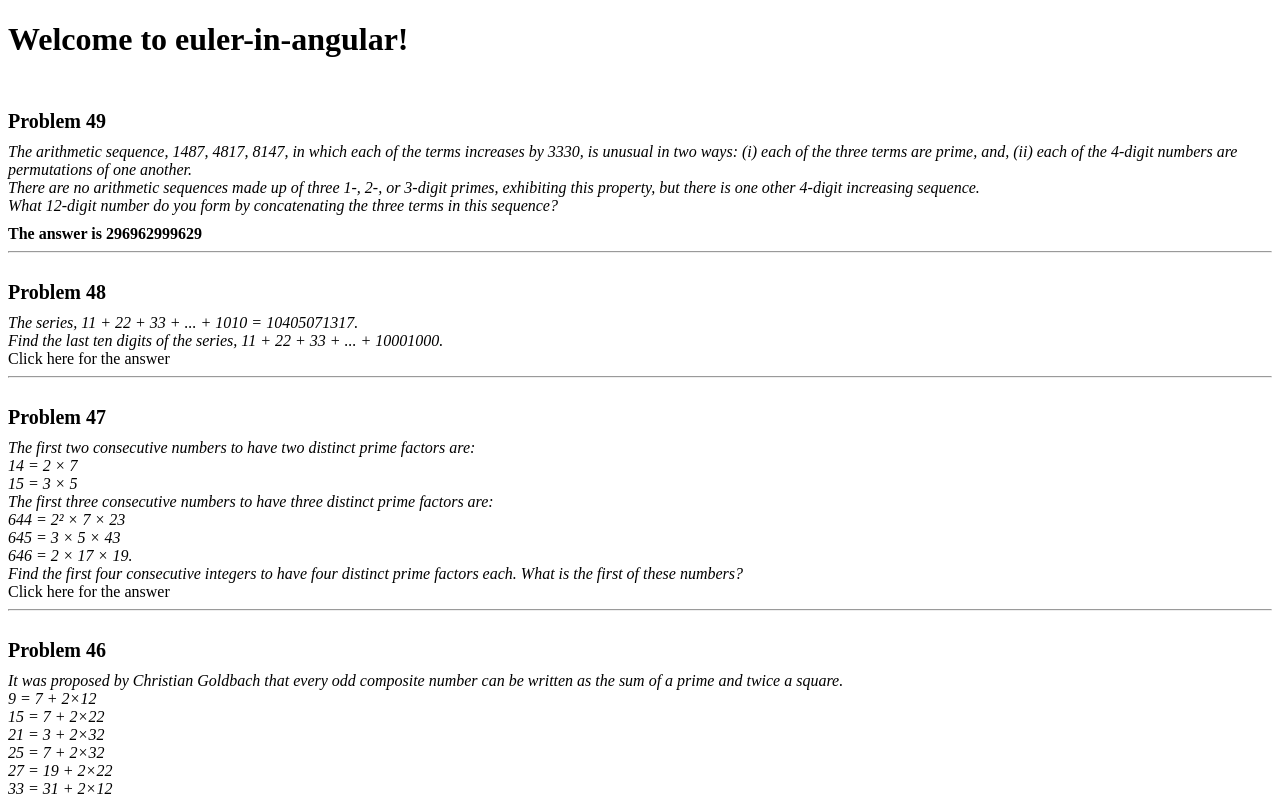
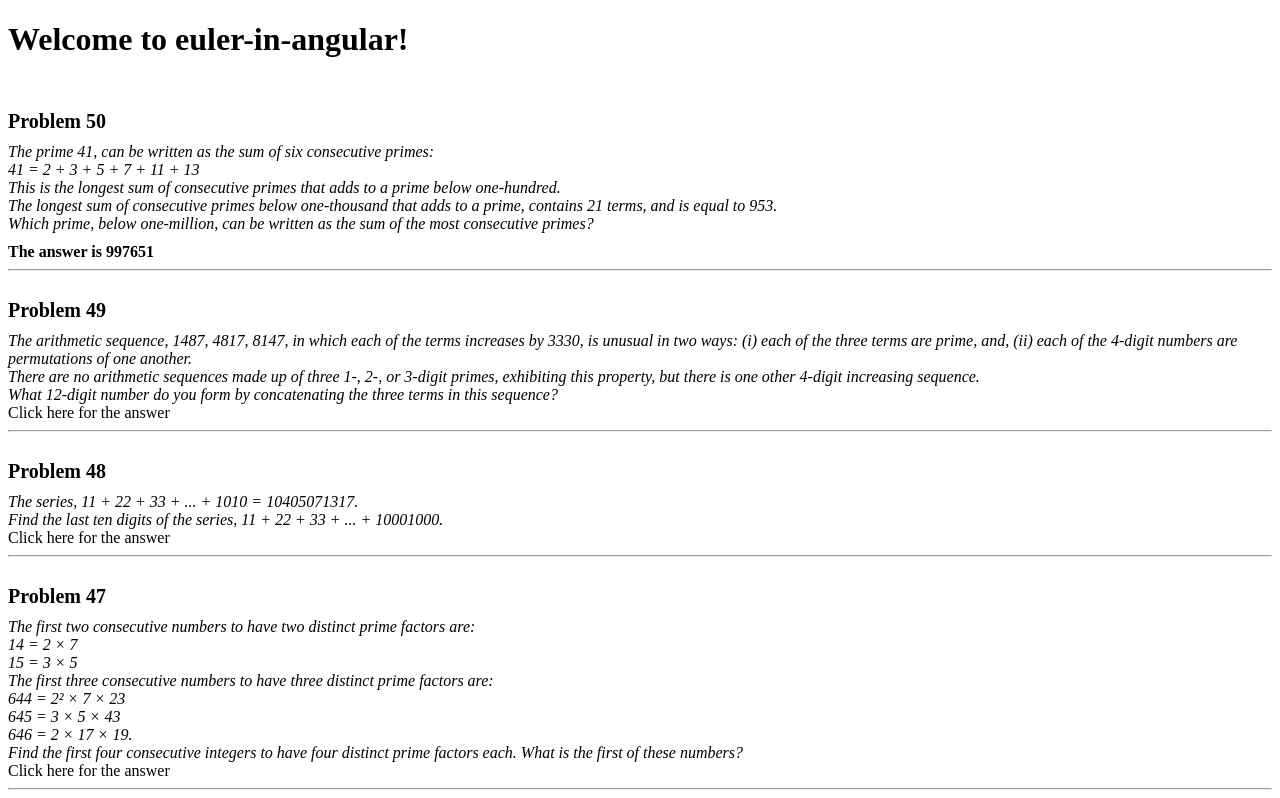
Before and after one commit to edwinvanderven/Euler-in-Angular, an Angular app: page / in a window 1280 px wide. Shown: the top 798 px of the page. Built offline with nearby package versions, Linux system fonts and the light colour scheme.

Commit message:
Added fiftieth problem and solution

```diff
--- a/src/app/app.component.model.ts
+++ b/src/app/app.component.model.ts
@@ -3,6 +3,7 @@ import { P10, P11, P12, P13, P14, P15, P16, P17, P18, P19 } from './problems/10-
 import { P20, P21, P22, P23, P24, P25, P26, P27, P28, P29 } from './problems/20-to-29/index';
 import { P30, P31, P32, P33, P34, P35, P36, P37, P38, P39 } from './problems/30-to-39/index';
 import { P40, P41, P42, P43, P44, P45, P46, P47, P48, P49 } from './problems/40-to-49/index';
+import { P50 } from './problems/50-to-59/index';
 
 export interface IProblem {
   title: string;
@@ -11,7 +12,7 @@ export interface IProblem {
 }
 
 export const PROBLEMS: IProblem[] = [
-  new P49(), new P48(), new P47(), new P46(), new P45(), new P44(), new P43(), new P42(), new P41(),
+  new P50(), new P49(), new P48(), new P47(), new P46(), new P45(), new P44(), new P43(), new P42(), new P41(),
   new P40(), new P39(), new P38(), new P37(), new P36(), new P35(), new P34(), new P33(), new P32(), new P31(),
   new P30(), new P29(), new P28(), new P27(), new P26(), new P25(), new P24(), new P23(), new P22(), new P21(),
   new P20(), new P19(), new P18(), new P17(), new P16(), new P15(), new P14(), new P13(), new P12(), new P11(),
--- /dev/null
+++ b/src/app/problems/50-to-59/50.ts
@@ -0,0 +1,34 @@
+import { IProblem } from '../../app.component.model';
+import { Helper } from 'src/app/utils/helper';
+import { getMaxListeners } from 'cluster';
+
+export class P50 implements IProblem {
+  public title = 'Problem 50';
+  public description = 'The prime 41, can be written as the sum of six consecutive primes:' +
+                        '\n41 = 2 + 3 + 5 + 7 + 11 + 13' +
+                        '\nThis is the longest sum of consecutive primes that adds to a prime below one-hundred.' +
+                        '\nThe longest sum of consecutive primes below one-thousand that adds to a prime, contains 21 terms, and is equal to 953.' +
+                        '\nWhich prime, below one-million, can be written as the sum of the most consecutive primes?';
+
+  getAnswer(): string {
+    let result = 0;
+    let numberOfTerms = -1;
+
+    const length = 1000000;
+    const primes = Helper.primeList(0, length);
+
+    for (let i = 0; i < primes.length; i++) {
+      let sum = 0;
+      for (let j = i; j < primes.length; j++) {
+        sum += primes[j];
+        if (sum > length) break;
+        if (sum > result && j - i > numberOfTerms && Helper.isPrime(sum)) {
+          result = sum;
+          numberOfTerms = j - i;
+        }
+      }
+    }
+
+    return result.toString();
+  }
+}
--- /dev/null
+++ b/src/app/problems/50-to-59/index.ts
@@ -0,0 +1 @@
+export * from './50';
```
Also changed, not shown: 1 other file (tests, documents, lock files or other folders).
